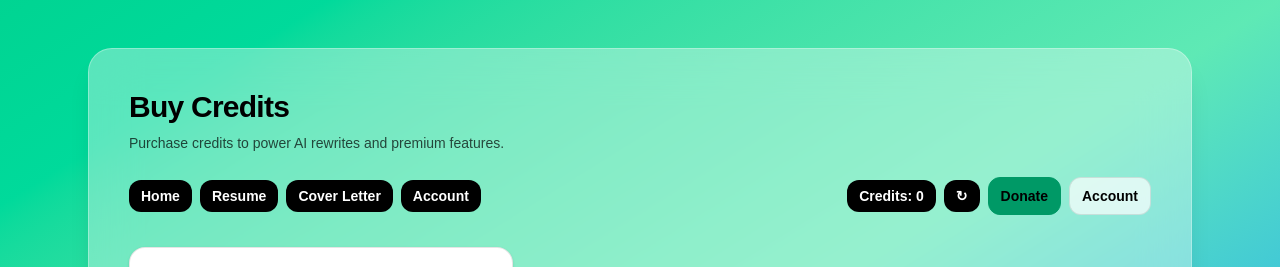
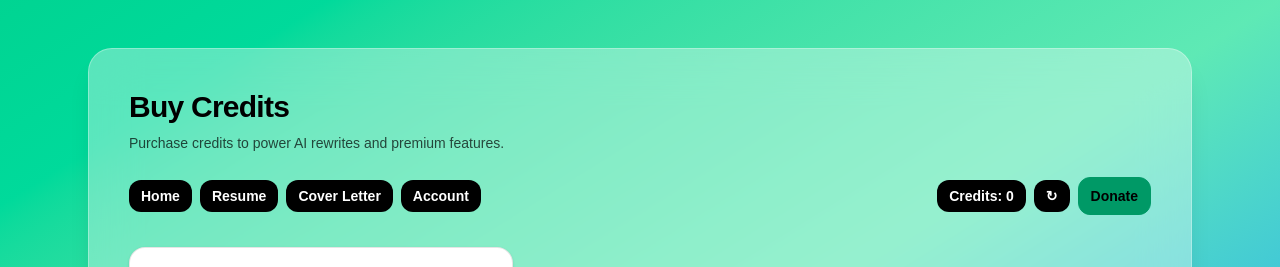
Before and after one commit to KingCarni/Resume-MVP, a Next.js app: page /buy-credits in a window 1280 px wide. Shown: the top 267 px of the page. Built offline with nearby package versions, Linux system fonts and the light colour scheme; no server answers; the database is empty; sample sign-in values are in the browser's storage.

Commit message:
Remove duplicate Account button from Buy Credits header

```diff
--- a/src/app/(protected)/buy-credits/page.tsx
+++ b/src/app/(protected)/buy-credits/page.tsx
@@ -2,7 +2,6 @@
 import DashboardShell from "@/components/layout/DashboardShell";
 import CreditsPill from "@/components/Billing/CreditsPill";
 import BuyCreditsButton from "@/components/Billing/BuyCreditsButton";
-import Link from "next/link";
 
 export default function Page() {
   return (
@@ -21,13 +20,6 @@ export default function Page() {
           >
             Donate
           </a>
-
-          <Link
-            href="/account"
-            className="rounded-xl border border-black/10 bg-white/70 px-3 py-2 text-sm font-extrabold text-black hover:bg-white dark:border-white/10 dark:bg-white/10 dark:text-white dark:hover:bg-white/15"
-          >
-            Account
-          </Link>
         </div>
       }
     >
```
